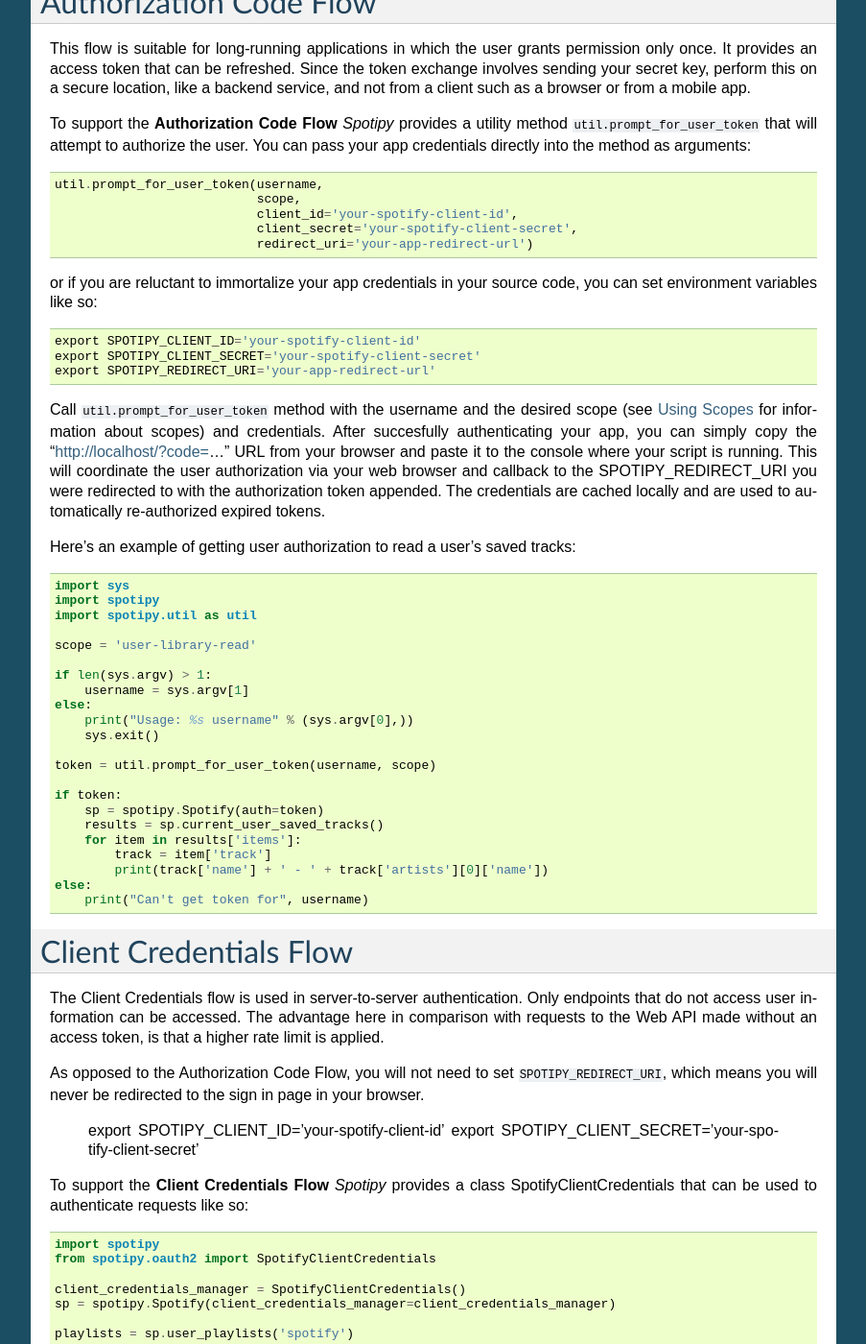
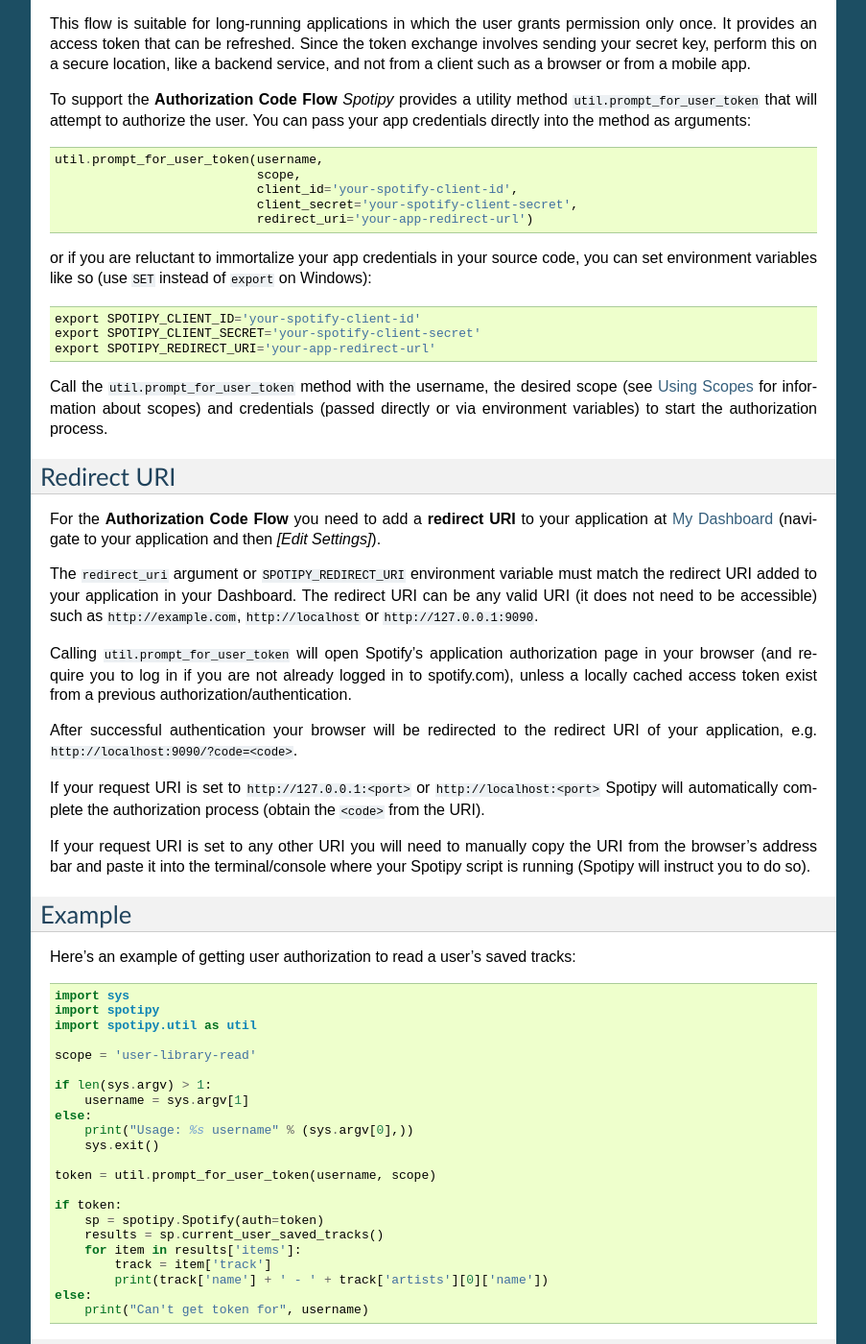
Before and after one commit to spotipy-dev/spotipy, a Sphinx documentation site: the page built from docs/index.rst, in a window 1280 px wide and 1400 px high, scrolled down 2070 px. Shown: the whole window at 96% size, without its empty margins (198-1101 px from the left). Built offline with Sphinx 7.4.7, drawn with Linux system fonts in a browser that asks for light colours; some of the changed text lies outside the part shown.

Commit message:
Updated the documentation to match the changes to the authorization process - also kind of fixing issues #474 and #471

```diff
--- a/docs/index.rst
+++ b/docs/index.rst
@@ -84,23 +84,19 @@
 Getting Started
 ===============
 
-All methods require user authorization. You will need to
-register your app to get the credentials necessary to make authorized calls.
+All methods require user authorization. You will need to register your app at
+`My Dashboard <https://developer.spotify.com/dashboard/applications>`_
+to get the credentials necessary to make authorized calls
+(a *client id* and *client secret*).
 
-Even if your script does not have an accessible URL you will need to specify one
-when registering your application which the Spotify authentication server will
-redirect to after successful login. The URL doesn't need to be publicly
-accessible, so you can specify "http://localhost/".
-
-Register your app at
-`My Applications
-<https://developer.spotify.com/my-applications/#!/applications>`_ and register the
-redirect URI mentioned in the above paragragh.
-
-*spotipy* supports two authorization flows:
+*Spotipy* supports two authorization flows:
 
   - The **Authorization Code flow** This method is suitable for long-running applications
     which the user logs into once. It provides an access token that can be refreshed.
+
+    .. note:: Requires you to add a redirect URI to your application at
+              `My Dashboard <https://developer.spotify.com/dashboard/applications>`_.
+              See `Redirect URI`_ for more details.
 
   - The **Client Credentials flow**  The method makes it possible
     to authenticate your requests to the Spotify Web API and to obtain
@@ -118,7 +114,7 @@
 
 To support the **Authorization Code Flow** *Spotipy* provides a
 utility method ``util.prompt_for_user_token`` that will attempt to authorize the
-user.  You can pass your app credentials directly into the method as arguments::
+user. You can pass your app credentials directly into the method as arguments::
 
     util.prompt_for_user_token(username,
                                scope,
@@ -127,22 +123,49 @@
                                redirect_uri='your-app-redirect-url')
 
 or if you are reluctant to immortalize your app credentials in your source code,
-you can set environment variables like so::
+you can set environment variables like so (use ``SET`` instead of ``export``
+on Windows)::
 
     export SPOTIPY_CLIENT_ID='your-spotify-client-id'
     export SPOTIPY_CLIENT_SECRET='your-spotify-client-secret'
     export SPOTIPY_REDIRECT_URI='your-app-redirect-url'
 
-Call ``util.prompt_for_user_token`` method with the username and the
+Call the ``util.prompt_for_user_token`` method with the username, the
 desired scope (see `Using
 Scopes <https://developer.spotify.com/web-api/using-scopes/>`_ for information
-about scopes) and credentials. After succesfully
-authenticating your app, you can simply copy the
-"http://localhost/?code=..." URL from your browser and paste it to the
-console where your script is running. This will coordinate the user authorization via
-your web browser and callback to the SPOTIPY_REDIRECT_URI you were redirected to
-with the authorization token appended. The credentials are cached locally and
-are used to automatically re-authorized expired tokens.
+about scopes) and credentials (passed directly or via environment variables)
+to start the authorization process.
+
+Redirect URI
+------------
+For the **Authorization Code Flow** you need to add a **redirect URI**
+to your application at
+`My Dashboard <https://developer.spotify.com/dashboard/applications>`_
+(navigate to your application and then *[Edit Settings]*).
+
+The ``redirect_uri`` argument or ``SPOTIPY_REDIRECT_URI`` environment variable
+must match the redirect URI added to your application in your Dashboard.
+The redirect URI can be any valid URI (it does not need to be accessible)
+such as ``http://example.com``, ``http://localhost`` or ``http://127.0.0.1:9090``.
+
+Calling ``util.prompt_for_user_token`` will open Spotify's
+application authorization page in your browser (and require you to log in
+if you are not already logged in to spotify.com), unless a locally cached
+access token exist from a previous authorization/authentication.
+
+After successful authentication your browser will be redirected to
+the redirect URI of your application, e.g. ``http://localhost:9090/?code=<code>``.
+
+If your request URI is set to ``http://127.0.0.1:<port>`` or ``http://localhost:<port>``
+Spotipy will automatically complete the authorization process
+(obtain the ``<code>`` from the URI).
+
+If your request URI is set to any other URI you will need to manually copy the
+URI from the browser's address bar and paste it into the terminal/console where
+your Spotipy script is running (Spotipy will instruct you to do so).
+
+Example
+-------
 
 Here's an example of getting user authorization to read a user's saved tracks::
 
@@ -178,7 +201,7 @@
 is that a higher rate limit is applied.
 
 As opposed to the Authorization Code Flow, you will not need to set ``SPOTIPY_REDIRECT_URI``,
-which means you will never be redirected to the sign in page in your browser.
+which means you will never be redirected to the sign in page in your browser::
 
     export SPOTIPY_CLIENT_ID='your-spotify-client-id'
     export SPOTIPY_CLIENT_SECRET='your-spotify-client-secret'
```
